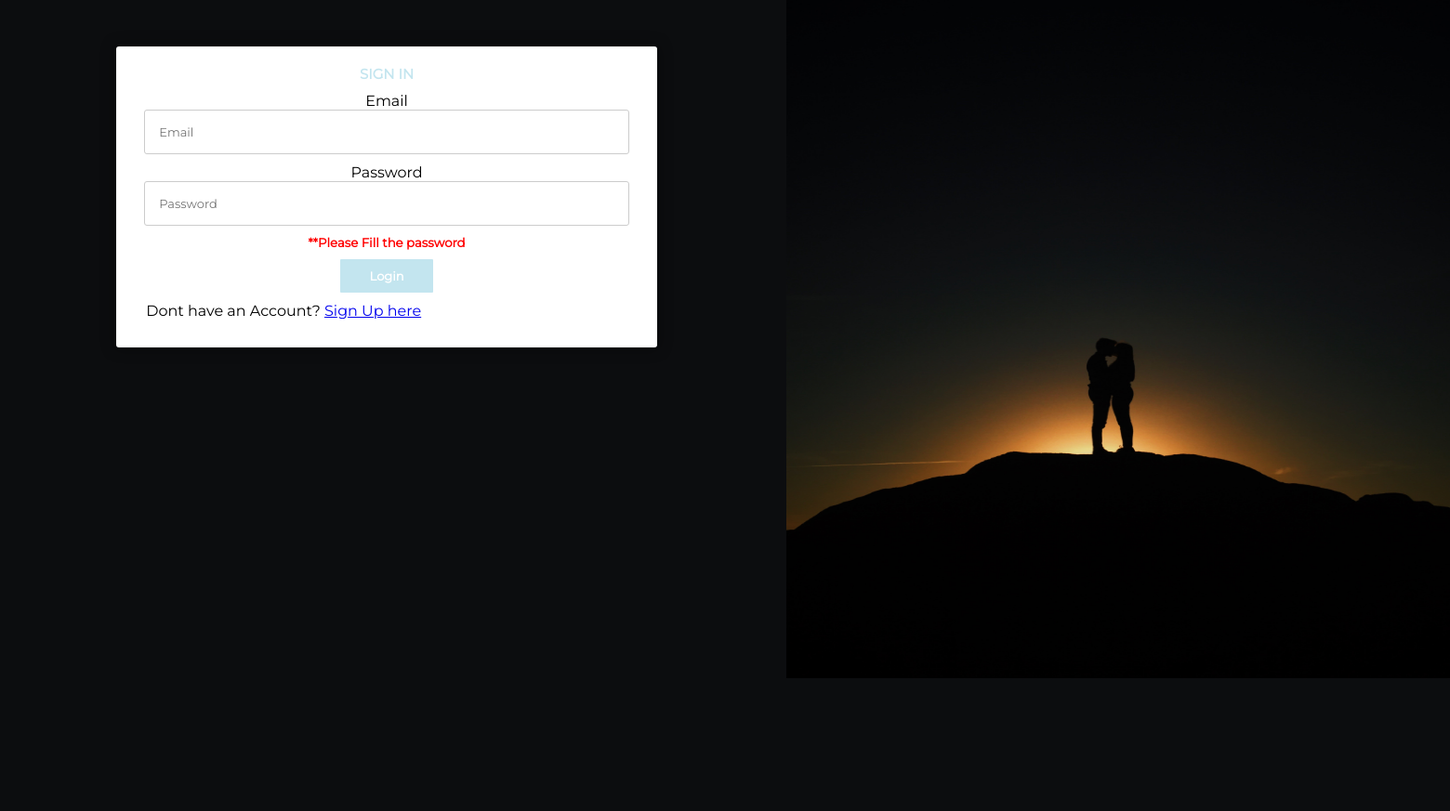
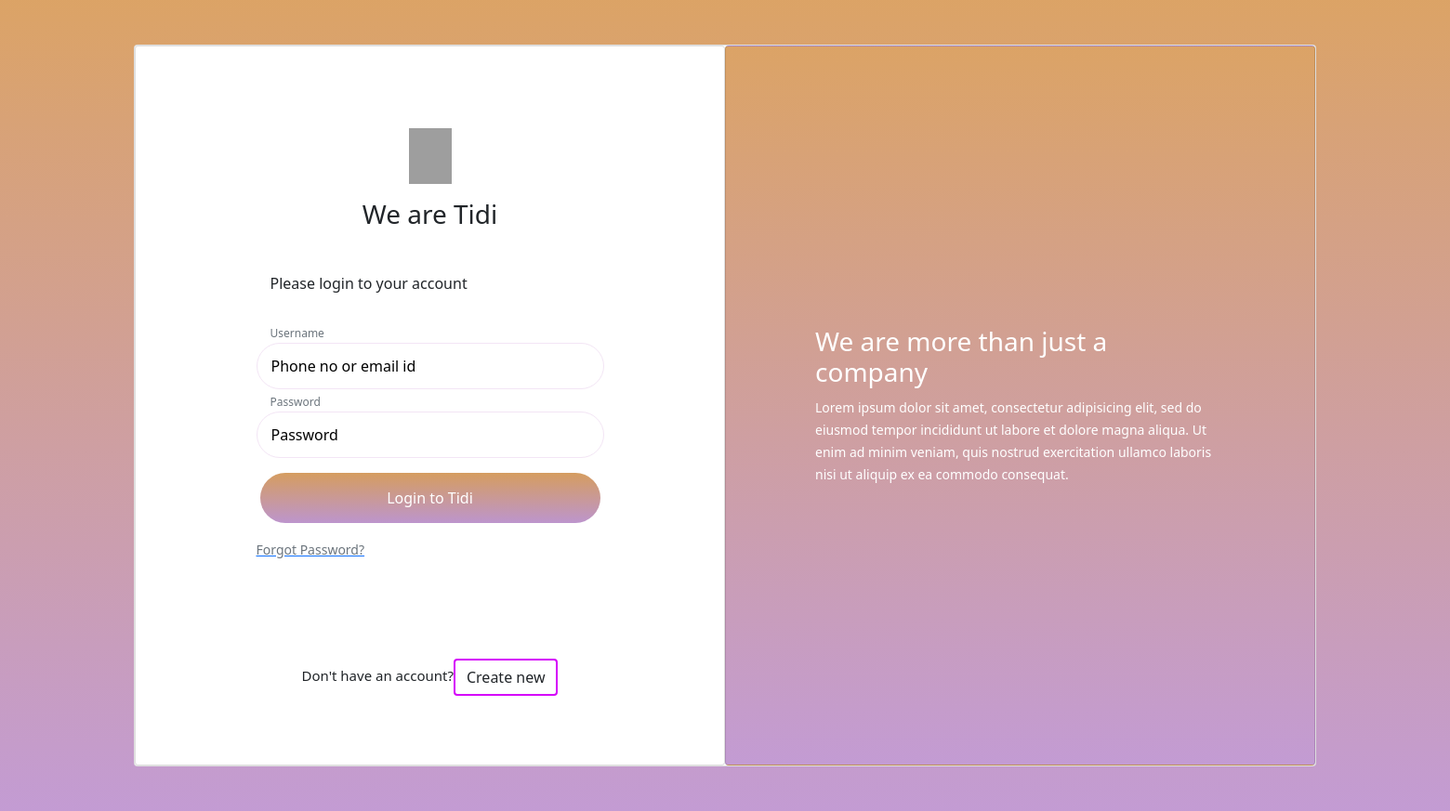
Before and after one commit to rich5k/cloud-hilltop-love, a PHP site: page /javascript/view/auth/login.php in a window 1560 px wide. Shown: the whole page at 93% size. Before the commit the page ends 730 px from the top, so only its background shows below. Run offline with PHP 8.4, Linux system fonts and the light colour scheme; some libraries are stand-ins or nearby versions; grey boxes are pictures that could not be loaded.

Commit message:
frontend changes

```diff
--- a/css/style_login.css
+++ b/css/style_login.css
@@ -167,11 +167,10 @@
 	text-align: left;
 }
 
-.text{
-
-	width: 300px;
-	height: 29.31px;
-
+#logo {
+    width: 70px;
+    height: 60px
+}
 
 
 	font-style: normal;
--- /dev/null
+++ b/view/auth/login.css
@@ -0,0 +1,164 @@
+body {
+    color: #000;
+    overflow-x: hidden;
+    height: 100%;
+    background-image: linear-gradient(rgba(196, 102, 0, 0.6), rgba(155, 89, 182, 0.6));
+    background-repeat: no-repeat
+}
+
+input,
+textarea {
+    background-color: #F3E5F5;
+    border-radius: 50px !important;
+    padding: 12px 15px 12px 15px !important;
+    width: 100%;
+    box-sizing: border-box;
+    border: none !important;
+    border: 1px solid #F3E5F5 !important;
+    font-size: 16px !important;
+    color: #000 !important;
+    font-weight: 400
+}
+
+input:focus,
+textarea:focus {
+    -moz-box-shadow: none !important;
+    -webkit-box-shadow: none !important;
+    box-shadow: none !important;
+    border: 1px solid #D500F9 !important;
+    outline-width: 0;
+    font-weight: 400
+}
+
+button:focus {
+    -moz-box-shadow: none !important;
+    -webkit-box-shadow: none !important;
+    box-shadow: none !important;
+    outline-width: 0
+}
+
+.card {
+    border-radius: 0;
+    border: none
+}
+
+.card1 {
+    width: 50%;
+    padding: 40px 30px 10px 30px
+}
+
+.card2 {
+    width: 50%;
+    background-image: linear-gradient(rgba(196, 102, 0, 0.6), rgba(155, 89, 182, 0.6));
+
+}
+
+#logo {
+    width: 70px;
+    height: 60px
+}
+
+.heading {
+    margin-bottom: 60px !important
+}
+
+::placeholder {
+    color: #000 !important;
+    opacity: 1
+}
+
+:-ms-input-placeholder {
+    color: #000 !important
+}
+
+::-ms-input-placeholder {
+    color: #000 !important
+}
+
+.form-control-label {
+    font-size: 12px;
+    margin-left: 15px
+}
+
+.msg-info {
+    padding-left: 15px;
+    margin-bottom: 30px
+}
+
+.btn-color {
+    border-radius: 50px;
+    color: #fff;
+    background-image: linear-gradient(rgba(196, 102, 0, 0.6), rgba(155, 89, 182, 0.6));
+    padding: 15px;
+    cursor: pointer;
+    border: none !important;
+    margin-top: 40px
+}
+
+.btn-color:hover {
+    color: #fff;
+    background-image: linear-gradient(rgba(196, 102, 0, 0.6), rgba(155, 89, 182, 0.6));
+}
+
+.btn-white {
+    border-radius: 50px;
+    color: #D500F9;
+    background-color: #fff;
+    padding: 8px 40px;
+    cursor: pointer;
+    border: 2px solid #D500F9 !important
+}
+
+.btn-white:hover {
+    color: #fff;
+    background-image: linear-gradient(rgba(196, 102, 0, 0.6), rgba(155, 89, 182, 0.6));
+
+}
+
+a {
+    color: #000
+}
+
+a:hover {
+    color: #000
+}
+
+.bottom {
+    width: 100%;
+    margin-top: 50px !important
+}
+
+.sm-text {
+    font-size: 15px
+}
+
+@media screen and (max-width: 992px) {
+    .card1 {
+        width: 100%;
+        padding: 40px 30px 10px 30px
+    }
+
+    .card2 {
+        width: 100%
+    }
+
+    .right {
+        margin-top: 100px !important;
+        margin-bottom: 100px !important
+    }
+}
+
+@media screen and (max-width: 768px) {
+    .container {
+        padding: 10px !important
+    }
+
+    .card2 {
+        padding: 50px
+    }
+
+    .right {
+        margin-top: 50px !important;
+        margin-bottom: 50px !important
+    }
+}
--- a/view/auth/login.php
+++ b/view/auth/login.php
@@ -5,49 +5,38 @@
     <meta http-equiv="X-UA-Compatible" content="IE=edge">
     <meta name="viewport" content="width=device-width, initial-scale=1.0">
     <title>Login</title>
-    <link rel="stylesheet" href="../../css/style_login.css">
-
+    <link rel="stylesheet" href="login.css">
+    <link rel="stylesheet" href="https://cdn.jsdelivr.net/npm/bootstrap@5.0.0-beta1/dist/css/bootstrap.min.css">
+   <link rel="stylesheet" href=" https://use.fontawesome.com/releases/v5.8.1/css/all.css">
+   <link rel="stylesheet" href="https://cdn.jsdelivr.net/npm/bootstrap@5.0.0-beta1/dist/js/bootstrap.bundle.min.js">
 </head>
 <body>
-    <!-- multistep form -->
-    <div class="program_container" style="display:flex;">
-
-      <div class="form_side" style="width:65%">
-        <form name="registration" id="msform" action="" method='post' style="" style="margin-left:auto margin-right:auto">
-          <!-- progressbar -->
-          <fieldset>
-            <h2 class="fs-title" style="color:">Sign In</h2>
-            <label for="email">Email</label>
-            <input type="text" name="email" placeholder="Email" required />
-            <label for="password">Password</label>
-            <input type="password" name="password" id="password" placeholder="Password" required />
-            <h5 id="passcheck" style="color: red;">
-              **Please Fill the password
-            </h5>
-
-            <span>
-              <input type="button" name="next" class="next action-button" value="Login">
-              <p class='text'>Dont have an Account? <a href="./register.php">Sign Up here</a></p>
-            </span>
-
-          </fieldset>
-
-
-
-          <script src="http://code.jquery.com/jquery-3.4.1.min.js"></script>
-        <script src="http://code.jquery.com/ui/1.12.1/jquery-ui.min.js"> </script>
-        <script src="vendor/jquery-validation/dist/jquery.validate.min.js"></script>
-        </form>
-
-      </div>
-      <div class="picture side" style="width:50% ">
-        <img src="../../images/forall_pic.jpg" alt="hill top love" style="width: 714px;
-height: 730px">
-
-      </div>
-
+<div class="container px-4 py-5 mx-auto">
+    <div class="card card0">
+        <div class="d-flex flex-lg-row flex-column-reverse">
+            <div class="card card1">
+                <div class="row justify-content-center my-auto">
+                    <div class="col-md-8 col-10 my-5">
+                        <div class="row justify-content-center px-3 mb-3"> <img id="logo" src="https://i.imgur.com/PSXxjNY.png"> </div>
+                        <h3 class="mb-5 text-center heading">We are Tidi</h3>
+                        <h6 class="msg-info">Please login to your account</h6>
+                        <div class="form-group"> <label class="form-control-label text-muted">Username</label> <input type="text" id="email" name="email" placeholder="Phone no or email id" class="form-control"> </div>
+                        <div class="form-group"> <label class="form-control-label text-muted">Password</label> <input type="password" id="psw" name="psw" placeholder="Password" class="form-control"> </div>
+                        <div class="row justify-content-center my-3 px-3"> <button class="btn-block btn-color">Login to Tidi</button> </div>
+                        <div class="row justify-content-center my-2"> <a href="#"><small class="text-muted">Forgot Password?</small></a> </div>
+                    </div>
+                </div>
+                <div class="bottom text-center mb-5">
+                    <p href="#" class="sm-text mx-auto mb-3">Don't have an account?<button class="btn btn-white ml-2">Create new</button></p>
+                </div>
+            </div>
+            <div class="card card2">
+                <div class="my-auto mx-md-5 px-md-5 right">
+                    <h3 class="text-white">We are more than just a company</h3> <small class="text-white">Lorem ipsum dolor sit amet, consectetur adipisicing elit, sed do eiusmod tempor incididunt ut labore et dolore magna aliqua. Ut enim ad minim veniam, quis nostrud exercitation ullamco laboris nisi ut aliquip ex ea commodo consequat.</small>
+                </div>
+            </div>
+        </div>
     </div>
-
-
+</div>
 </body>
 </html>
```
Also changed, not shown: view/auth/register.php (+15 -42 lines).
